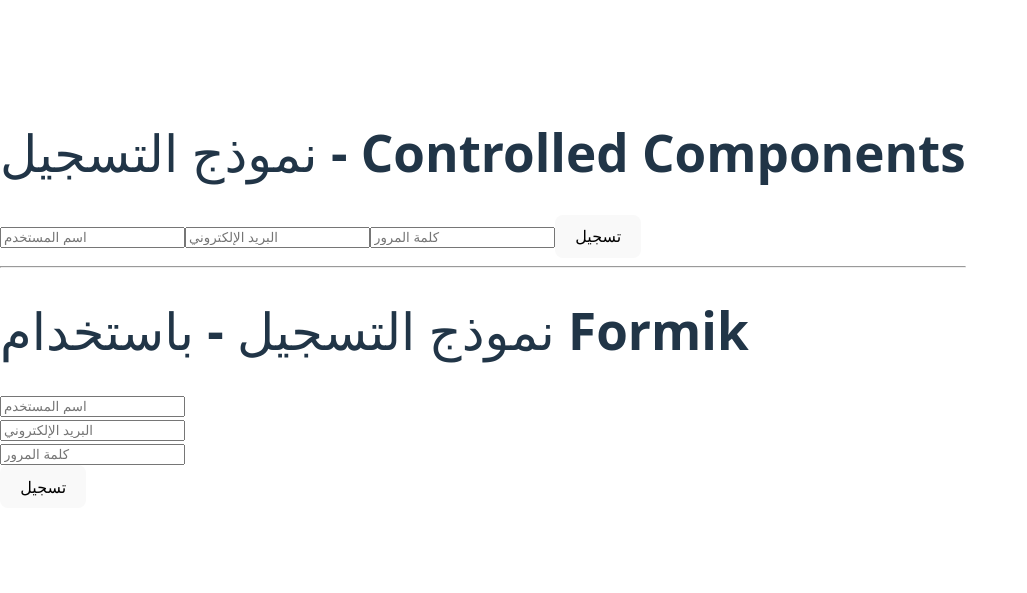
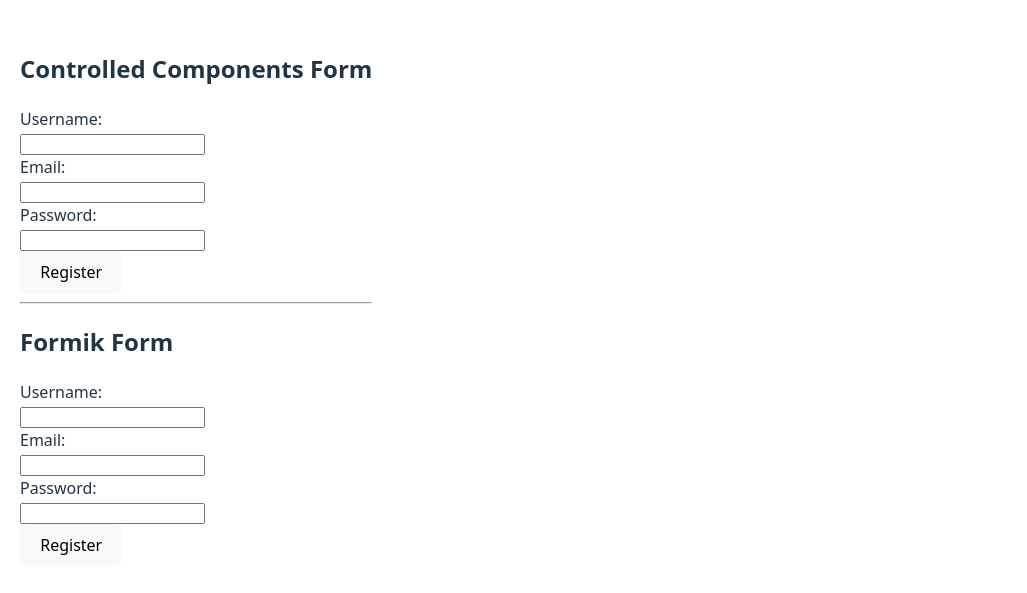
Before and after one commit to Mahmoudellawendy/alx-fe-reactjs, a React (Vite) app in the folder form-handling-react/: page / in a window 1280 px wide. Shown: the part 101-694 px from the top of the page, without its empty margins (0-1027 px from the left). Built offline with nearby package versions, Linux system fonts and the light colour scheme.

Commit message:
add more edits

```diff
--- a/form-handling-react/src/App.jsx
+++ b/form-handling-react/src/App.jsx
@@ -1,15 +1,14 @@
+import React from 'react';
 import RegistrationForm from './components/RegistrationForm';
-import FormikForm from './components/FormikForm';
+import FormikForm from './components/formikForm';
 
 function App() {
   return (
-    <div>
-      <h1>نموذج التسجيل - Controlled Components</h1>
+    <div style={{ padding: 20 }}>
+      <h2>Controlled Components Form</h2>
       <RegistrationForm />
-
       <hr />
-
-      <h1>نموذج التسجيل - باستخدام Formik</h1>
+      <h2>Formik Form</h2>
       <FormikForm />
     </div>
   );
--- a/form-handling-react/src/components/FormikForm.jsx
+++ b/form-handling-react/src/components/FormikForm.jsx
@@ -1,44 +1,59 @@
+import React from 'react';
 import { Formik, Form, Field, ErrorMessage } from 'formik';
 import * as Yup from 'yup';
 
-const validationSchema = Yup.object({
-  username: Yup.string().required('اسم المستخدم مطلوب'),
-  email: Yup.string().email('بريد غير صالح').required('البريد الإلكتروني مطلوب'),
-  password: Yup.string().min(6, 'كلمة المرور قصيرة').required('كلمة المرور مطلوبة'),
+const SignupSchema = Yup.object().shape({
+  username: Yup.string()
+    .required('Username is required'),
+  email: Yup.string()
+    .email('Invalid email')
+    .required('Email is required'),
+  password: Yup.string()
+    .min(6, 'Password must be at least 6 characters')
+    .required('Password is required'),
 });
 
-function FormikForm() {
-  const handleSubmit = (values) => {
-    console.log('تم الإرسال:', values);
-    // يمكنك إرسال البيانات إلى API هنا
-  };
-
+const FormikForm = () => {
   return (
     <Formik
       initialValues={{ username: '', email: '', password: '' }}
-      validationSchema={validationSchema}
-      onSubmit={handleSubmit}
+      validationSchema={SignupSchema}
+      onSubmit={(values, { setSubmitting, resetForm }) => {
+        // محاكاة تسجيل المستخدم مع API وهمي
+        setTimeout(() => {
+          alert(JSON.stringify(values, null, 2));
+          resetForm();
+          setSubmitting(false);
+        }, 500);
+      }}
     >
+      {({ isSubmitting }) => (
         <Form>
           <div>
-          <Field name="username" placeholder="اسم المستخدم" />
+            <label>Username:</label><br />
+            <Field type="text" name="username" />
             <ErrorMessage name="username" component="div" style={{ color: 'red' }} />
           </div>
 
           <div>
-          <Field name="email" placeholder="البريد الإلكتروني" />
+            <label>Email:</label><br />
+            <Field type="email" name="email" />
             <ErrorMessage name="email" component="div" style={{ color: 'red' }} />
           </div>
 
           <div>
-          <Field name="password" type="password" placeholder="كلمة المرور" />
+            <label>Password:</label><br />
+            <Field type="password" name="password" />
             <ErrorMessage name="password" component="div" style={{ color: 'red' }} />
           </div>
 
-        <button type="submit">تسجيل</button>
+          <button type="submit" disabled={isSubmitting}>
+            Register
+          </button>
         </Form>
+      )}
     </Formik>
   );
-}
+};
 
 export default FormikForm;
--- a/form-handling-react/src/components/RegistrationForm.jsx
+++ b/form-handling-react/src/components/RegistrationForm.jsx
@@ -1,41 +1,60 @@
-import { useState } from 'react';
+import React, { useState } from 'react';
 
-function RegistrationForm() {
-  const [formData, setFormData] = useState({
-    username: '',
-    email: '',
-    password: '',
-  });
+const RegistrationForm = () => {
+  const [username, setUsername] = useState('');
+  const [email, setEmail] = useState('');
+  const [password, setPassword] = useState('');
+  const [errors, setErrors] = useState({});
 
-  const [error, setError] = useState('');
-
-  const handleChange = (e) => {
-    setFormData({ ...formData, [e.target.name]: e.target.value });
+  const validate = () => {
+    const newErrors = {};
+    if (!username.trim()) newErrors.username = 'Username is required';
+    if (!email.trim()) newErrors.email = 'Email is required';
+    if (!password.trim()) newErrors.password = 'Password is required';
+    setErrors(newErrors);
+    return Object.keys(newErrors).length === 0;
   };
 
   const handleSubmit = (e) => {
     e.preventDefault();
-    const { username, email, password } = formData;
+    if (!validate()) return;
 
-    if (!username || !email || !password) {
-      setError('جميع الحقول مطلوبة');
-      return;
-    }
-
-    setError('');
-    console.log('تم الإرسال:', formData);
-    // هنا يمكن إرسال البيانات إلى API
+    // هنا تقدر تضيف منطق ارسال البيانات ل API وهمي
+    alert(`User Registered: ${username}, ${email}`);
   };
 
   return (
     <form onSubmit={handleSubmit}>
-      {error && <p style={{ color: 'red' }}>{error}</p>}
-      <input name="username" placeholder="اسم المستخدم" onChange={handleChange} />
-      <input name="email" placeholder="البريد الإلكتروني" onChange={handleChange} />
-      <input name="password" type="password" placeholder="كلمة المرور" onChange={handleChange} />
-      <button type="submit">تسجيل</button>
+      <div>
+        <label>Username:</label><br/>
+        <input
+          type="text"
+          value={username}
+          onChange={(e) => setUsername(e.target.value)}
+        />
+        {errors.username && <p style={{color:'red'}}>{errors.username}</p>}
+      </div>
+      <div>
+        <label>Email:</label><br/>
+        <input
+          type="email"
+          value={email}
+          onChange={(e) => setEmail(e.target.value)}
+        />
+        {errors.email && <p style={{color:'red'}}>{errors.email}</p>}
+      </div>
+      <div>
+        <label>Password:</label><br/>
+        <input
+          type="password"
+          value={password}
+          onChange={(e) => setPassword(e.target.value)}
+        />
+        {errors.password && <p style={{color:'red'}}>{errors.password}</p>}
+      </div>
+      <button type="submit">Register</button>
     </form>
   );
-}
+};
 
 export default RegistrationForm;
```
Lines whose indentation alone changed are shown as unchanged.
